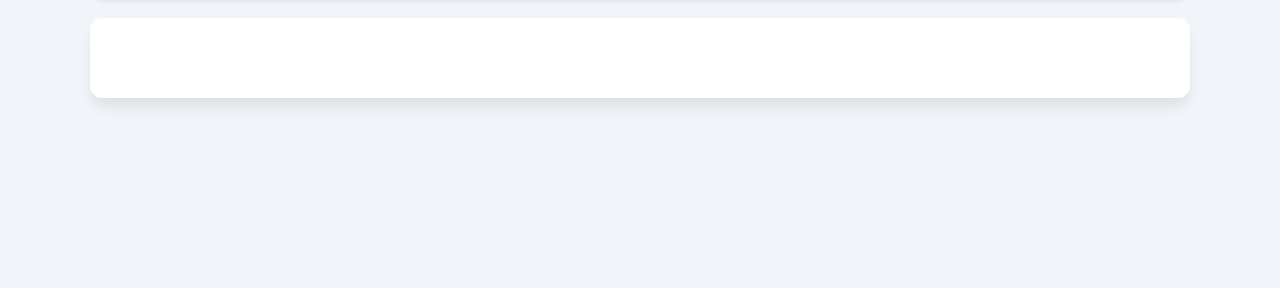
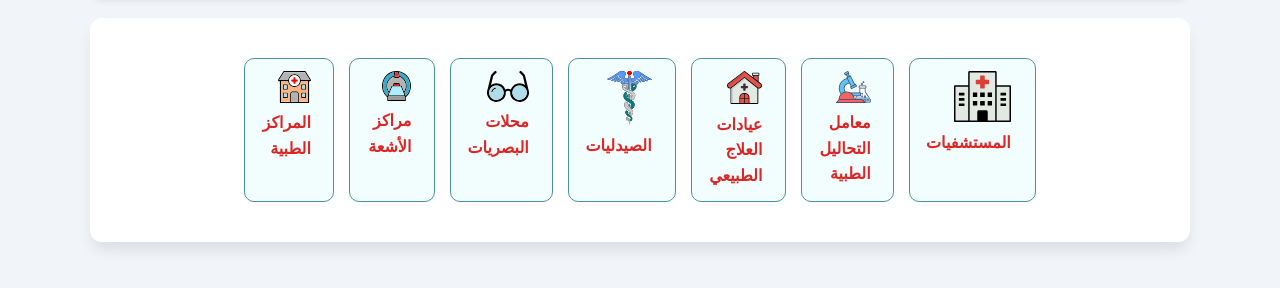
Before and after one commit to OmegaCrimson/MedicalNetwork, a plain HTML site: page index.html in a window 1280 px wide. Shown: the part 126-414 px from the top of the page. Drawn offline with Linux system fonts and the light colour scheme; no server answers.

Commit message:
feat: add core data sets and initialize documentation
- Data: Created 'data/' directory containing structured JSON files.
- Datasets: Integrated index.json, clinics.json, and therapy.json to handle
  dynamic content for the application.
- Validation: Ensured all JSON objects follow the required schema
  for frontend parsing.
- Docs: Initialized README.md with the project title.

```diff
--- /dev/null
+++ b/data/index.json
@@ -0,0 +1,37 @@
+[
+    {
+        "name": "المستشفيات",
+        "target": "hospitals.html",
+        "logo": "hospital.svg"
+    },
+    {
+        "name": "معامل التحاليل الطبية",
+        "target": "labs.html",
+        "logo": "lab.svg"
+    },
+    {
+        "name": "عيادات العلاج الطبيعي",
+        "target": "therapy.html",
+        "logo": "home_care.svg"
+    },
+    {
+        "name": "الصيدليات",
+        "target": "pharmacies.html",
+        "logo": "pharmacy.svg"
+    },
+    {
+        "name": "محلات البصريات",
+        "target": "optics.html",
+        "logo": "optics.svg"
+    },
+    {
+        "name": "مراكز الأشعة",
+        "target": "scans.html",
+        "logo": "scan.svg"
+    },
+    {
+        "name": "المراكز الطبية",
+        "target": "clinics.html",
+        "logo": "clinic.svg"
+    }
+]
--- a/index.html
+++ b/index.html
@@ -5,6 +5,7 @@
     <meta name="viewport" content="width=device-width, initial-scale=1.0">
     <title>الشبكة الطبية</title>
     <link rel="stylesheet" href="styles.css">
+    <script src="script.js"></script>
 </head>
 <body>
     <div class="container">
@@ -14,7 +15,5 @@
             </nav>
         </section>
     </div>
-
-    <script src="script.js"></script>
 </body>
 </html>
```
Also changed, not shown: data/clinics.json (added, +24 -0 lines), data/therapy.json (added, +23 -0 lines), 1 other file.
